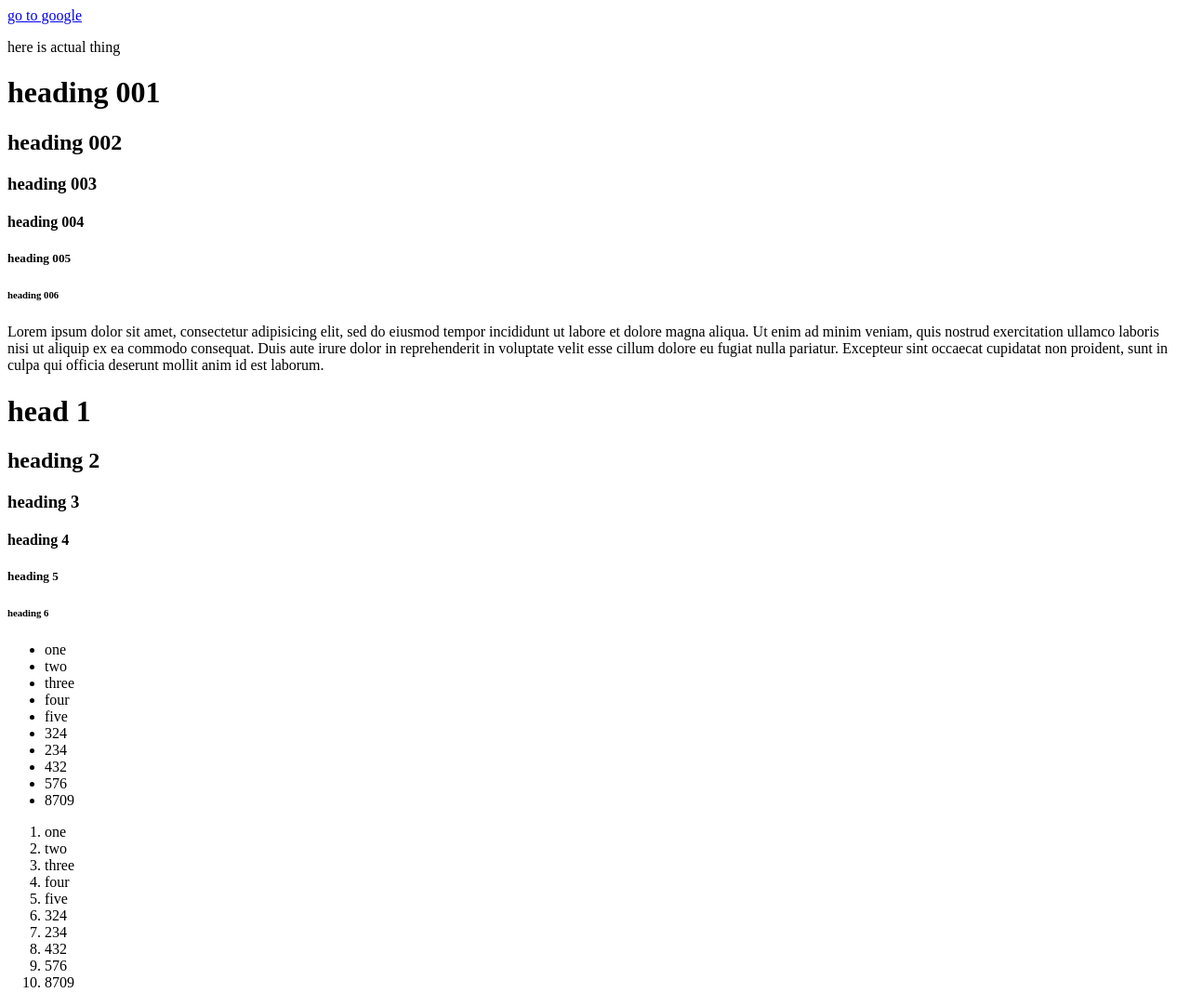
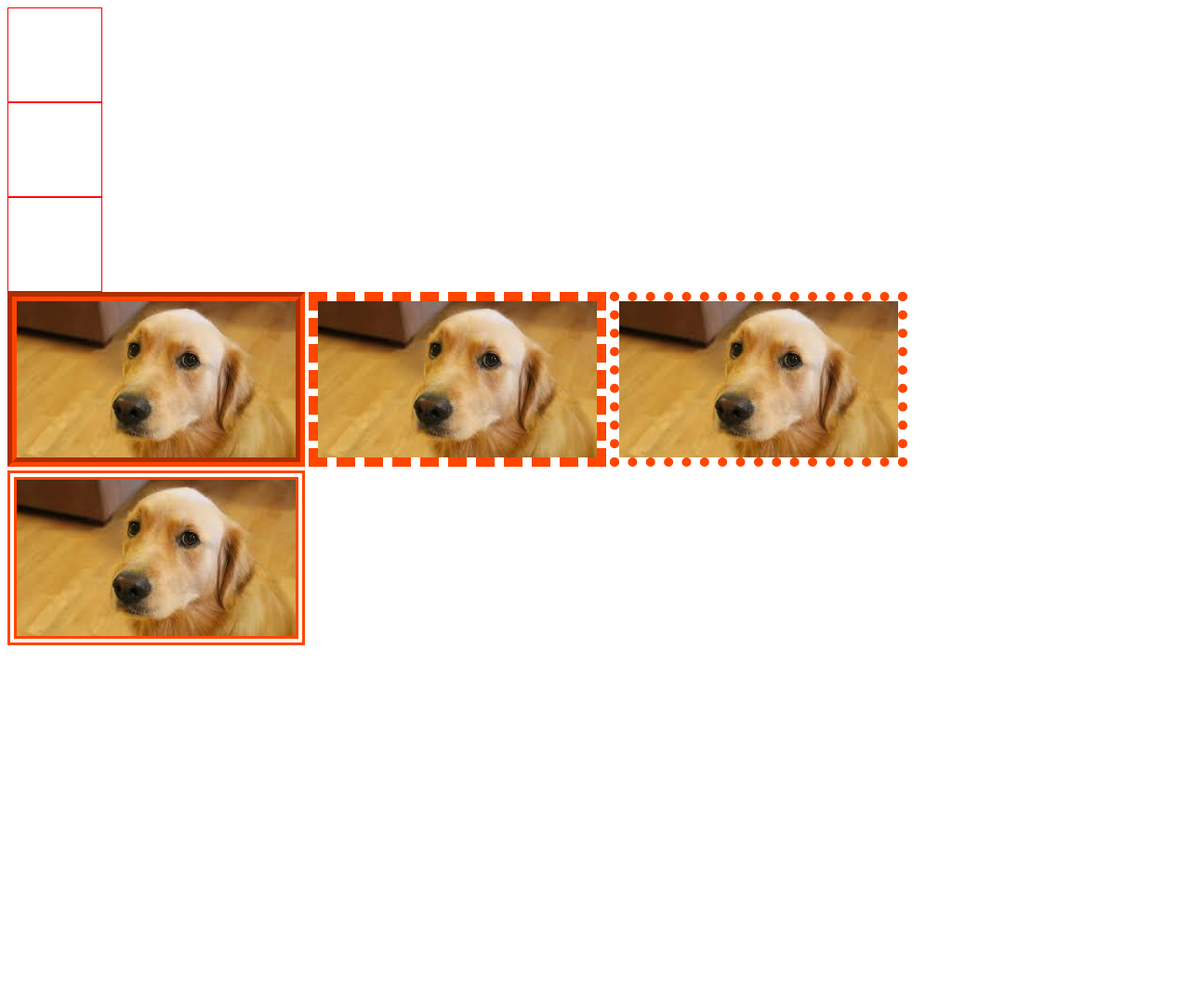
Before and after one commit to SkookumAsFrig/HTML-CSS, a plain HTML site: page newfold/example1/index.html in a window 1280 px wide. Shown: the whole page at 93% size. After the commit the page ends 800 px from the top, so only its background shows below. Drawn offline with Linux system fonts and the light colour scheme.

Commit message:
css update

```diff
--- a/newfold/example1/index.html
+++ b/newfold/example1/index.html
@@ -7,52 +7,14 @@
 </head>
 <body>
 
-<!-- <img src="gg.jpg" alt="ggg"> -->
+  <div></div>
+  <div></div>
+  <div></div>
 
-<a href="www.google.com">go to google</a>
-<!-- p{this is an example} -->
-<p>here is actual thing</p>
-<h1>heading 001</h1>
-<h2>heading 002</h2>
-<h3>heading 003</h3>
-<h4>heading 004</h4>
-<h5>heading 005</h5>
-<h6>heading 006</h6>
-
-<p>Lorem ipsum dolor sit amet, consectetur adipisicing elit, sed do eiusmod tempor incididunt ut labore et dolore magna aliqua. Ut enim ad minim veniam, quis nostrud exercitation ullamco laboris nisi ut aliquip ex ea commodo consequat. Duis aute irure dolor in reprehenderit in voluptate velit esse cillum dolore eu fugiat nulla pariatur. Excepteur sint occaecat cupidatat non proident, sunt in culpa qui officia deserunt mollit anim id est laborum.</p>
-
-<h1>head 1</h1>
-<h2>heading 2</h2>
-<h3>heading 3</h3>
-<h4>heading 4</h4>
-<h5>heading 5</h5>
-<h6>heading 6</h6>
-
-<ul>
-  <li>one</li>
-  <li>two</li>
-  <li>three</li>
-  <li>four</li>
-  <li>five</li>
-  <li>324</li>
-  <li>234</li>
-  <li>432</li>
-  <li>576</li>
-  <li>8709</li>
-</ul>
-
-<ol>
-  <li>one</li>
-  <li>two</li>
-  <li>three</li>
-  <li>four</li>
-  <li>five</li>
-  <li>324</li>
-  <li>234</li>
-  <li>432</li>
-  <li>576</li>
-  <li>8709</li>
-</ol>
+  <img src="../../image/dog.jpg" alt="">
+  <img src="../../image/dog.jpg" alt="" class="dogone">
+  <img src="../../image/dog.jpg" alt="" class="dogtwo">
+  <img src="../../image/dog.jpg" alt="" class="dogthree">
 
 </body>
 </html>
--- a/newfold/example1/main.css
+++ b/newfold/example1/main.css
@@ -1,5 +1,21 @@
 div{
   width: 100px;
   height: 100px;
-  background-color: red;
+  border: 1px solid red;
 }
+/* this is a comment */
+img{
+  border: 10px groove orangered;
+}
+
+.dogone{
+  border: 10px dashed orangered;
+}
+
+.dogtwo{
+  border: 10px dotted orangered;
+}
+
+.dogthree{
+  border: 10px double orangered;
+}
```
Also changed, not shown: image/dog.jpg (added).
